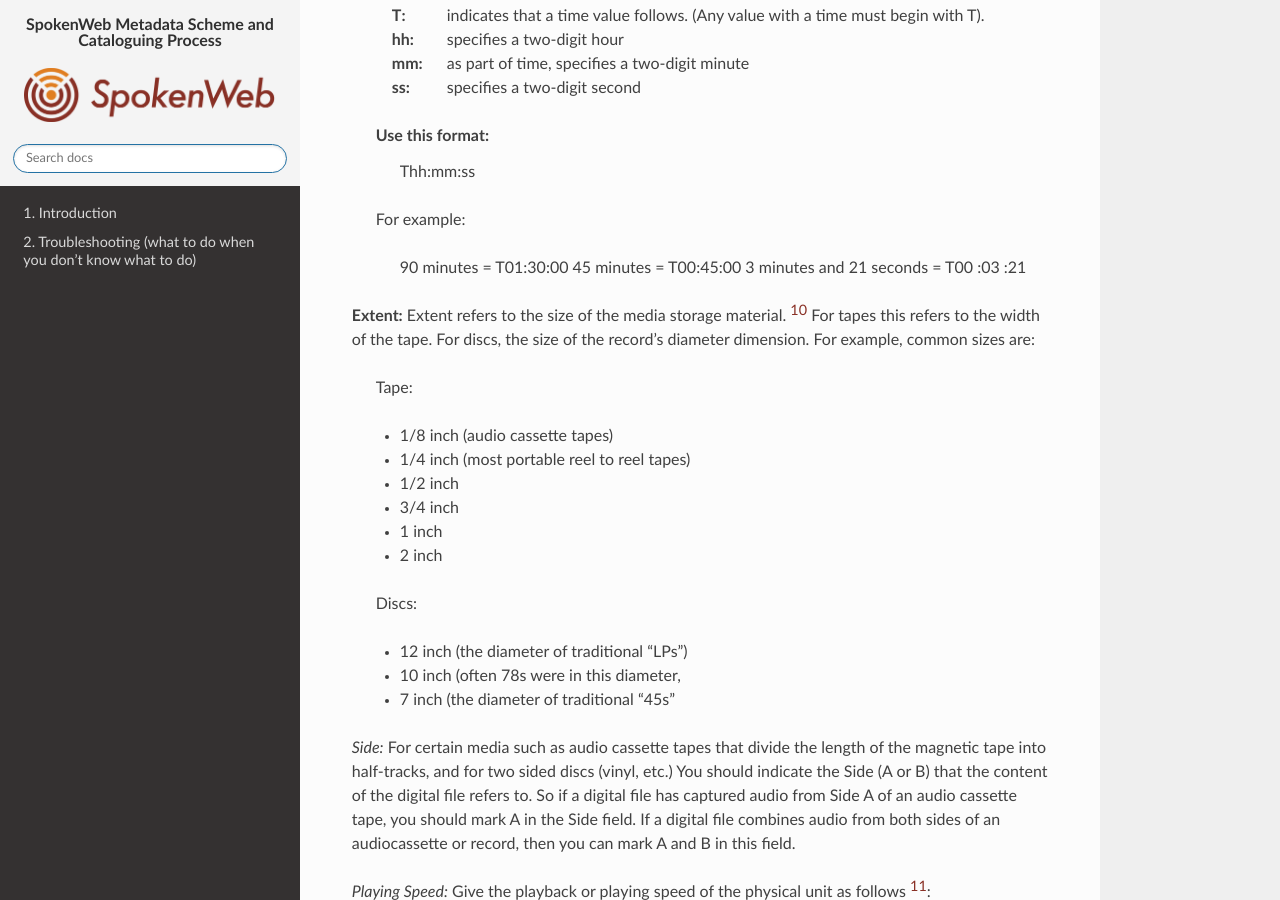
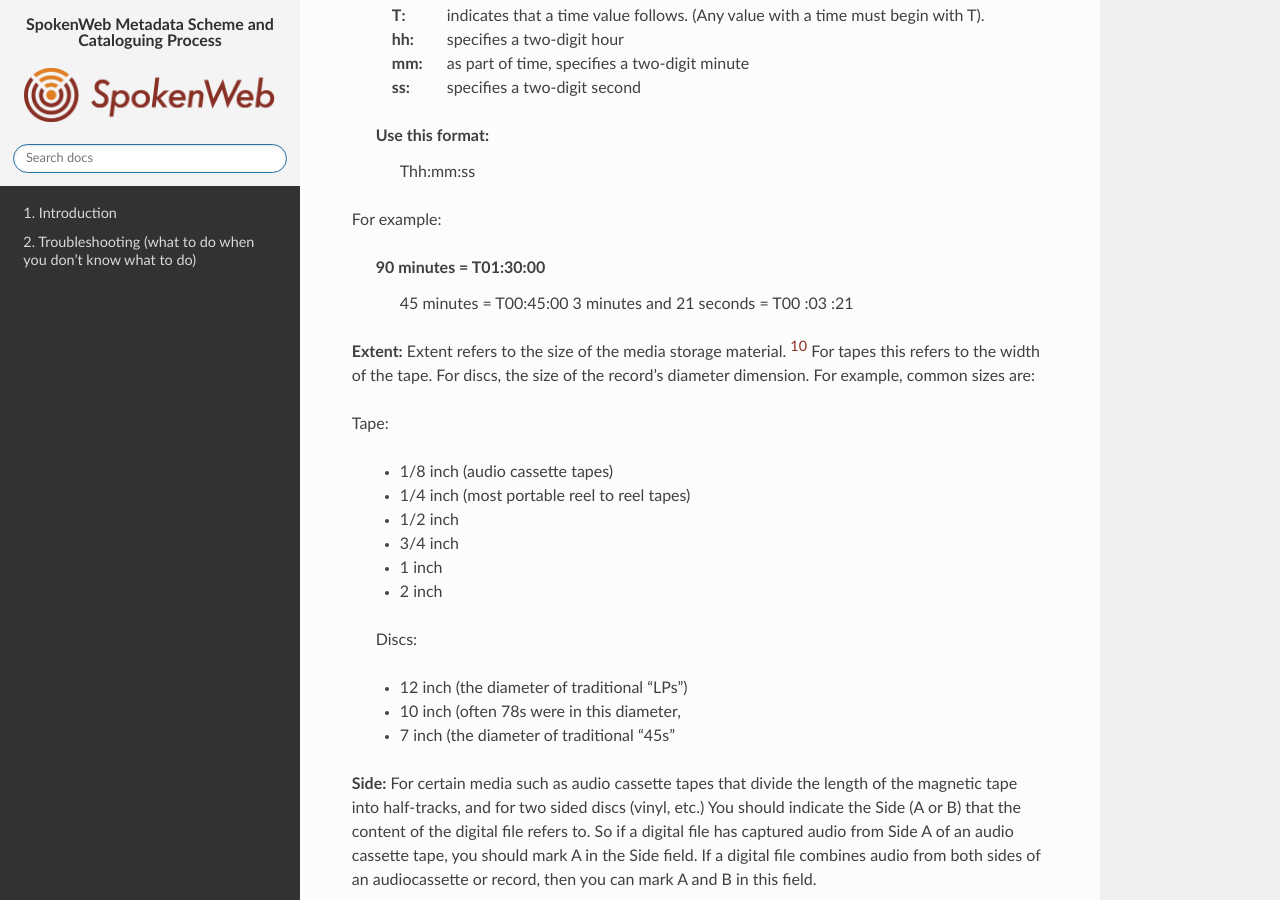
Before and after one commit to spokenweb/spokenweb-metadata-scheme, a Sphinx documentation site: the page built from docs/4-metadata-fields.rst, in a window 1280 px wide and 900 px high, scrolled down 6648 px. Built offline with Sphinx 7.4.7 and the Read the Docs theme 3.1.0, drawn with Linux system fonts in a browser that asks for light colours; pages that are not in the unit, such as notebooks, are missing from menus.

```diff
--- a/docs/4-metadata-fields.rst
+++ b/docs/4-metadata-fields.rst
@@ -230,16 +230,15 @@ Identify the AV Type with either Audio or Video.
   Use this format:
     Thh:mm:ss
 
-  For example:
-
-    90 minutes = T01:30:00
-    45 minutes = T00:45:00
-    3 minutes and 21 seconds = T00 :03 :21
+For example:
+
+ 90 minutes = T01:30:00
+   45 minutes = T00:45:00
+   3 minutes and 21 seconds = T00 :03 :21
 
 **Extent:**  Extent refers to the size of the media storage material. [10]_ For tapes this refers to the width of the tape.  For discs, the size of the record’s diameter dimension.  For example, common sizes are:
 
-
-    Tape:
+Tape:
 
     * 1/8 inch (audio cassette tapes)
     * 1/4 inch (most portable reel to reel tapes)
@@ -254,9 +253,9 @@ Identify the AV Type with either Audio or Video.
     * 10 inch (often 78s were in this diameter,
     * 7 inch (the diameter of traditional “45s”
 
-*Side:*  For certain media such as audio cassette tapes that divide the length of the magnetic tape into half-tracks, and for two sided discs (vinyl, etc.) You should indicate the Side (A or B) that the content of the digital file refers to.  So if a digital file has captured audio from Side A of an audio cassette tape, you should mark A in the Side field.  If a digital file combines audio from both sides of an audiocassette or record, then you can mark A and B in this field.
-
-*Playing Speed:*  Give the playback or playing speed of the physical unit as follows [11]_:
+**Side:**  For certain media such as audio cassette tapes that divide the length of the magnetic tape into half-tracks, and for two sided discs (vinyl, etc.) You should indicate the Side (A or B) that the content of the digital file refers to.  So if a digital file has captured audio from Side A of an audio cassette tape, you should mark A in the Side field.  If a digital file combines audio from both sides of an audiocassette or record, then you can mark A and B in this field.
+
+**Playing Speed:**  Give the playback or playing speed of the physical unit as follows [11]_:
 
   For analogue discs: give the playback speed in revolutions per minute (rpm). Examples of common playback speeds for analogue discs follow:
 
@@ -333,7 +332,7 @@ Where possible, include the following additional information in the Notes field:
     * Issued with illustrated sleeve and liner notes, so liner notes could be entered in this field.
 
 
-**Other:** Add any other descriptive information about the material that you deem relevant.
+ **Other:** Add any other descriptive information about the material that you deem relevant.
 
 ----
 
```
